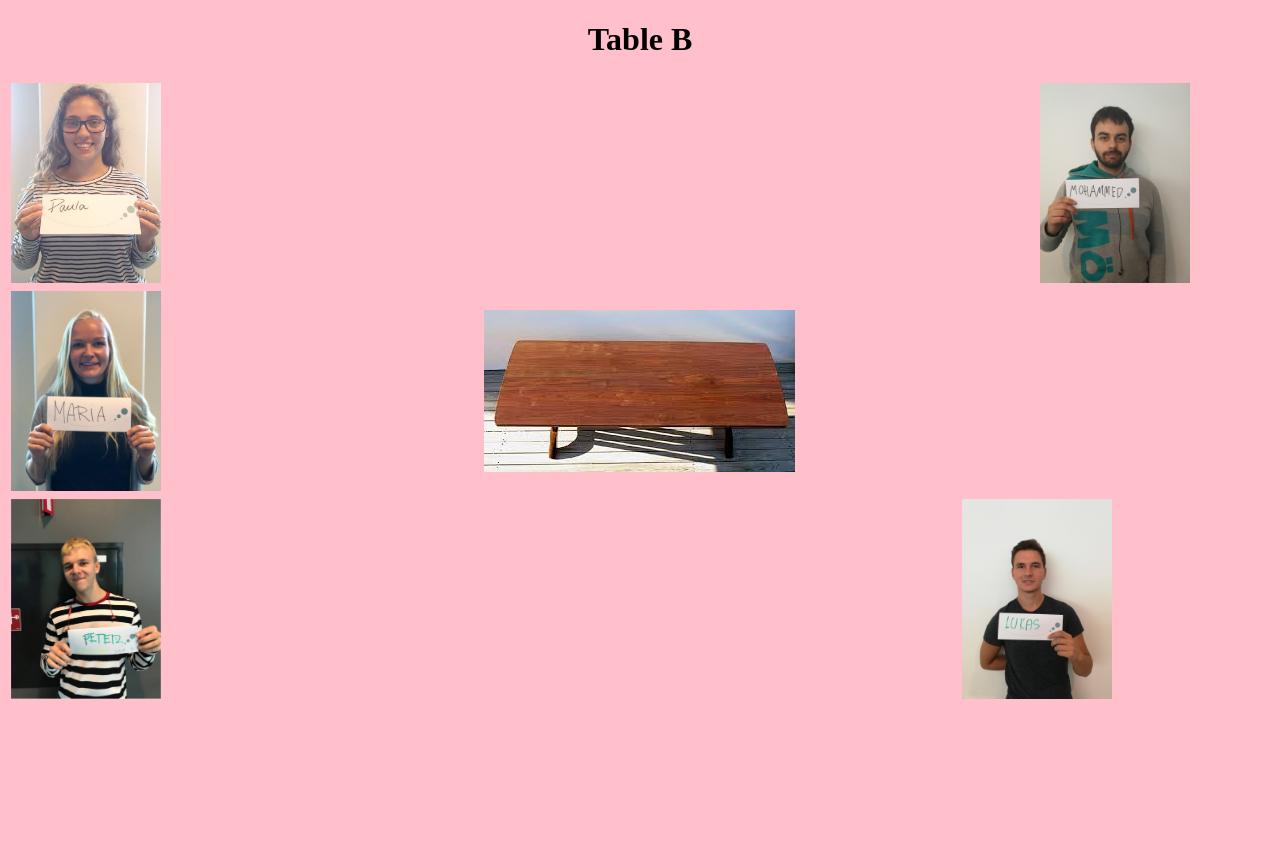
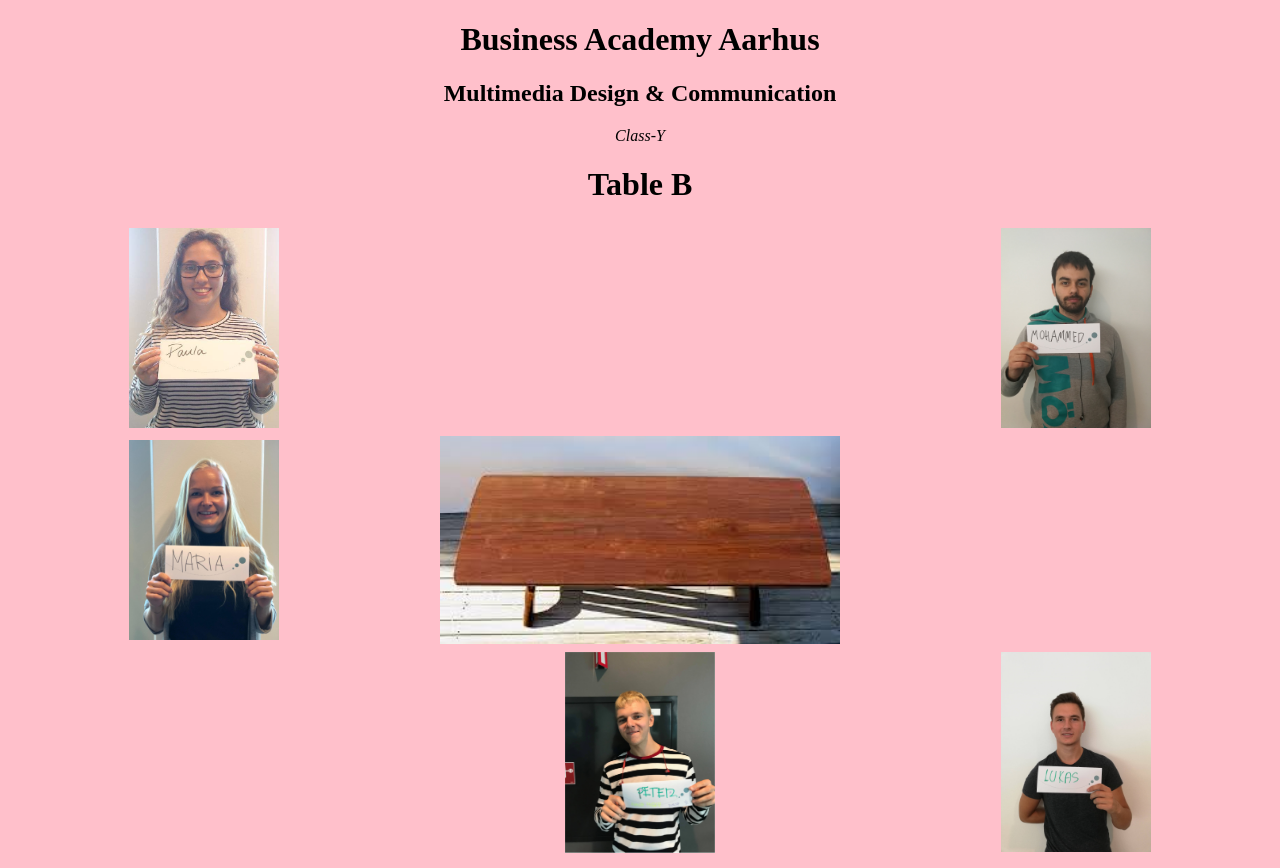
Before and after one commit to PinkPunk37/PinkPunk37.github.io, a plain HTML site: page index.html in a window 1280 px wide. Before the commit the page ends 800 px from the top, so only its background shows below. Drawn offline with Linux system fonts and the light colour scheme.

Commit message:
Small changes

```diff
--- a/index.html
+++ b/index.html
@@ -1,22 +1,25 @@
 <!DOCTYPE html>
 <html>
 <body bgcolor=pink>
-    <h1 align="center"> Table B</h1>
+    <h1 align="center"><strong>Business Academy Aarhus</strong></h1>
+    <h2 align="center">Multimedia Design & Communication</h2>
+    <p align="center"><em>Class-Y</em></p>
+    <h1 align="center">Table B</h1>
     <table style="width:100%">
   <tr>
-    <th align=left><img src="paula.jpg" width="150"</th>
+    <th align=right><img src="paula.jpg" width="150"</th>
     <th></th>
-    <th><img src="mohammed.jpg" width="150"></th>
+    <th align=left><img src="mohammed.jpg" width="150"></th>
   </tr>
   <tr>
-    <td><img src="maria.jpg" width="150>"</td>
-    <td align=center><img src="table.jpg"></td>
+    <td align=right><img src="maria.jpg" width="150>"</td>
+    <td align=center><img src="table.jpg" width="400"></td>
     <td></td>
   </tr>
   <tr>
-    <td><img src="piotr.jpg" width="150"></td>
     <td></td>
-    <td><img src="lukas.jpg" width="150"></td>
+    <td align=center><img src="piotr.jpg" width="150"></td>
+    <td align=left><img src="lukas.jpg" width="150"></td>
   </tr>
 </table>
     </body>
```
